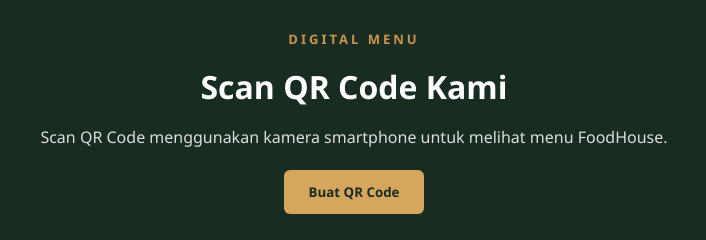
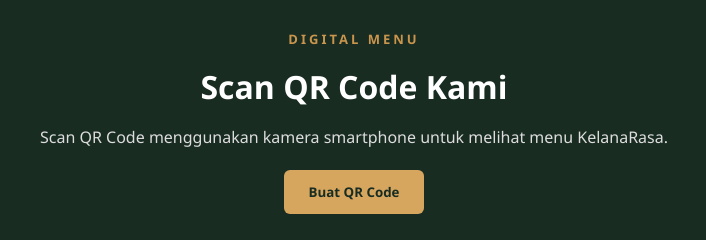
Before and after one commit to anggamaulanar6-png/kelanarasa, a plain HTML site: page index.html in a window 1280 px wide. Shown: the part 5960-6200 px from the top of the page, 286-992 px from the left. Drawn offline with Linux system fonts and the light colour scheme.

Commit message:
Update index.html

```diff
--- a/index.html
+++ b/index.html
@@ -327,7 +327,7 @@
 
         <p>
             Scan QR Code menggunakan kamera smartphone
-            untuk melihat menu FoodHouse.
+            untuk melihat menu KelanaRasa.
         </p>
 
         <button id="angga-generate-qr">
```
